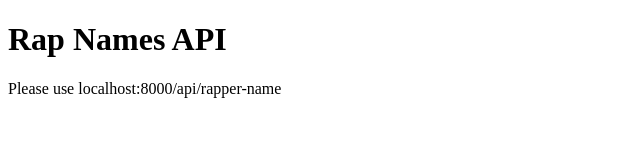
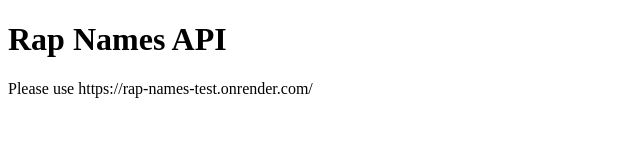
Before and after one commit to lauraoprisan/rap-names-api, a website: page index.html in a window 1280 px wide. Shown: the full height of the page, 0-640 px from the left. Drawn offline with Linux system fonts and the light colour scheme.

Commit message:
doc updated

```diff
--- a/index.html
+++ b/index.html
@@ -8,6 +8,6 @@
 </head>
 <body>
     <h1>Rap Names API</h1>
-    <p>Please use localhost:8000/api/rapper-name</p>
+    <p>Please use https://rap-names-test.onrender.com/</p>
 </body>
 </html>
```
